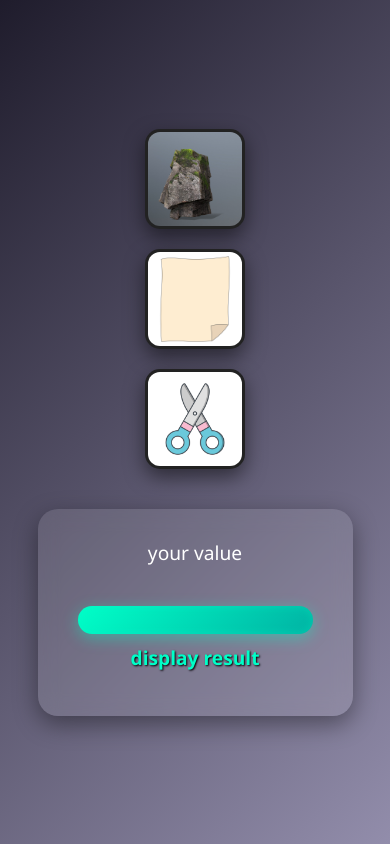
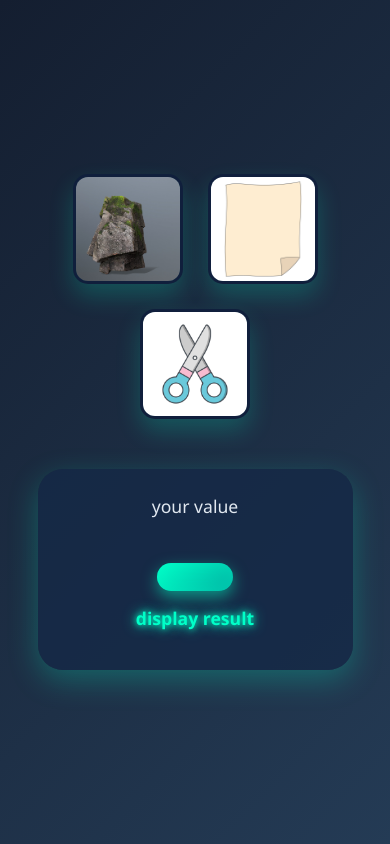
Before and after one commit to snishanth-hub/rock-paper-succors-game, a plain HTML site: page index.html in a window 390 px wide. Drawn offline with Linux system fonts and the light colour scheme.

Commit message:
changing css

```diff
--- a/style.css
+++ b/style.css
@@ -1,139 +1,166 @@
-/* 🌐 Reset and Base Styles */
-* {
+/* ===== Reset & Base Styles ===== */
+*,
+*::before,
+*::after {
+    box-sizing: border-box;
     margin: 0;
     padding: 0;
-    box-sizing: border-box;
 }
 
 body {
+    min-height: 100vh;
+    background: linear-gradient(135deg, #141e30, #243b55);
     font-family: 'Segoe UI', Tahoma, Geneva, Verdana, sans-serif;
-    background: linear-gradient(135deg, #1f1c2c, #928dab);
-    min-height: 100vh;
-    color: #fff;
+    color: #e1e8f0;
     display: flex;
     flex-direction: column;
     align-items: center;
     justify-content: center;
-    padding: 20px;
+    padding: 40px 20px;
+    user-select: none;
 }
 
-/* 🧠 Heading */
+/* ===== Heading ===== */
 h1 {
-    font-size: 3rem;
+    font-weight: 700;
+    font-size: 3.5rem;
     margin-bottom: 30px;
-    text-shadow: 2px 2px 5px #000;
+    color: #00ffc8;
+    text-shadow:
+        0 0 8px #00ffc8,
+        0 0 20px #00ffc8;
 }
 
-/* 🪨📄✂️ Game Images Container */
+/* ===== Images Container ===== */
 #images {
     display: flex;
-    gap: 30px;
-    margin-bottom: 40px;
+    gap: 40px;
+    justify-content: center;
     flex-wrap: wrap;
-    justify-content: center;
+    margin-bottom: 50px;
 }
 
-/* 🎯 Individual Image Styles */
 #images img {
-    width: 130px;
-    height: 130px;
+    width: 140px;
+    height: 140px;
+    border-radius: 20px;
     object-fit: cover;
-    border-radius: 15px;
-    box-shadow: 0 8px 20px rgba(0, 0, 0, 0.5);
-    transition: transform 0.3s ease, box-shadow 0.3s ease;
+    box-shadow:
+        0 12px 25px rgba(0, 255, 200, 0.2),
+        inset 0 0 10px rgba(0, 255, 200, 0.15);
     cursor: pointer;
+    transition: transform 0.35s cubic-bezier(0.4, 0, 0.2, 1),
+                box-shadow 0.35s cubic-bezier(0.4, 0, 0.2, 1);
     border: 3px solid transparent;
-    background-color: #222; /* fallback in case image doesn't load */
+    background-color: #101f3c;
 }
 
-#images img:hover {
-    transform: scale(1.1);
-    box-shadow: 0 12px 25px rgba(255, 255, 255, 0.3);
+#images img:hover,
+#images img.selected {
+    transform: scale(1.15);
+    box-shadow:
+        0 15px 35px rgba(0, 255, 200, 0.7),
+        inset 0 0 18px rgba(0, 255, 200, 0.45);
     border-color: #00ffc8;
 }
 
-/* 🧾 Result Display Box */
+/* ===== Game Info & Results ===== */
 #values {
-    background: rgba(255, 255, 255, 0.1);
-    padding: 30px 40px;
-    border-radius: 20px;
-    backdrop-filter: blur(10px);
-    box-shadow: 0 8px 25px rgba(0, 0, 0, 0.4);
+    background: rgba(20, 40, 70, 0.8);
+    padding: 30px 45px;
+    border-radius: 25px;
+    box-shadow:
+        0 10px 30px rgba(0, 255, 200, 0.25);
+    max-width: 420px;
+    width: 90%;
     text-align: center;
-    max-width: 400px;
-    width: 90%;
+    user-select: text;
 }
 
 #values p {
-    font-size: 1.2rem;
+    font-size: 1.25rem;
     margin-bottom: 15px;
 }
 
-/* 🪄 Result Text */
 #display {
-    font-size: 2rem;
-    font-weight: bold;
-    margin-top: 10px;
+    font-size: 2.25rem;
+    font-weight: 700;
+    margin-top: 15px;
     color: #00ffc8;
-    text-shadow: 1px 1px 2px #000;
+    text-shadow:
+        0 0 6px #00ffc8,
+        0 0 14px #00ffc8;
 }
 
-/* 🎮 Play Button */
-/* 🎮 Glowed-Up Play Button */
+/* ===== Play Button ===== */
 #btn1 {
-    padding: 14px 35px;
-    font-size: 1.3rem;
-    font-weight: bold;
+    margin-top: 30px;
+    padding: 16px 48px;
+    font-size: 1.4rem;
+    font-weight: 700;
     text-transform: uppercase;
+    letter-spacing: 1.2px;
+    color: #141e30;
     background: linear-gradient(135deg, #00ffc8, #00b3a4);
-    color: #1f1c2c;
     border: none;
     border-radius: 999px;
     cursor: pointer;
-    transition: all 0.25s ease;
-    margin-top: 25px;
     box-shadow:
-        0 4px 15px rgba(0, 255, 200, 0.4),
-        0 0 10px rgba(0, 255, 200, 0.3) inset;
-    letter-spacing: 1px;
+        0 6px 15px rgba(0, 255, 200, 0.5),
+        inset 0 0 15px rgba(0, 255, 200, 0.3);
+    transition:
+        background 0.3s ease,
+        transform 0.25s ease,
+        box-shadow 0.3s ease;
+    user-select: none;
 }
 
 #btn1:hover {
     background: linear-gradient(135deg, #00b3a4, #00ffc8);
-    transform: translateY(-3px) scale(1.05);
+    transform: translateY(-4px) scale(1.07);
     box-shadow:
-        0 8px 20px rgba(0, 255, 200, 0.6),
-        0 0 20px rgba(0, 255, 200, 0.4) inset;
+        0 12px 30px rgba(0, 255, 200, 0.75),
+        inset 0 0 25px rgba(0, 255, 200, 0.6);
 }
 
 #btn1:active {
-    transform: scale(0.98);
+    transform: scale(0.95);
     box-shadow:
-        0 2px 8px rgba(0, 255, 200, 0.2),
-        0 0 10px rgba(0, 255, 200, 0.2) inset;
+        0 3px 8px rgba(0, 255, 200, 0.3),
+        inset 0 0 10px rgba(0, 255, 200, 0.25);
 }
 
-/* 🧍 Responsive for Mobile */
+/* ===== Responsive ===== */
 @media (max-width: 768px) {
+    h1 {
+        font-size: 2.5rem;
+    }
+
     #images {
-        flex-direction: column;
-        gap: 20px;
+        gap: 25px;
     }
 
     #images img {
-        width: 100px;
-        height: 100px;
+        width: 110px;
+        height: 110px;
+        border-radius: 15px;
+    }
+
+    #values {
+        padding: 25px 30px;
+        max-width: 320px;
+    }
+
+    #values p {
+        font-size: 1.1rem;
+    }
+
+    #display {
+        font-size: 1.7rem;
     }
 
     #btn1 {
-        width: 100%;
-    }
-
-    h1 {
-        font-size: 2rem;
-    }
-
-    #display {
-        font-size: 1.5rem;
+        padding: 14px 38px;
+        font-size: 1.2rem;
     }
 }
```
